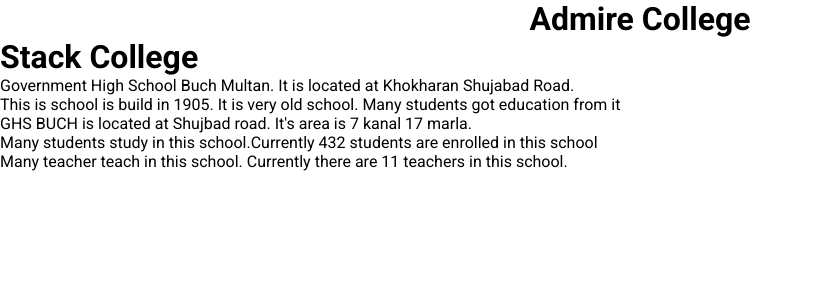
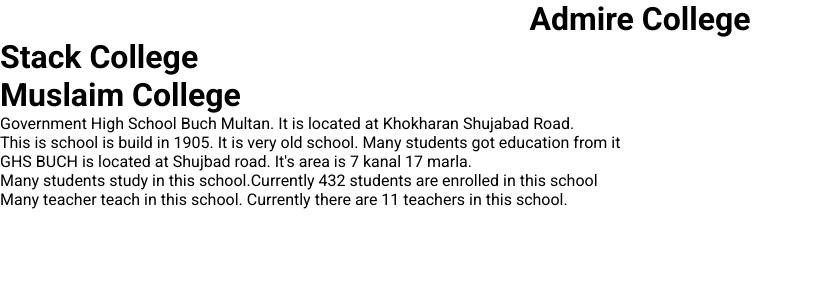
Before and after one commit to Sohaib-Abdullah/github-learning, a React (Vite) app: page / in a window 1280 px wide. Shown: the top 300 px of the page, without its empty margins (0-813 px from the left). Built offline with nearby package versions, Linux system fonts and the light colour scheme.

Commit message:
usman-college

```diff
--- a/src/components/navbar/Navbar.jsx
+++ b/src/components/navbar/Navbar.jsx
@@ -7,6 +7,7 @@ const Navbar = () => {
         Admire College
       </h1>
       <h1>Stack College</h1>
+      <h1>Muslaim College</h1>
     </div>
   );
 };
```
